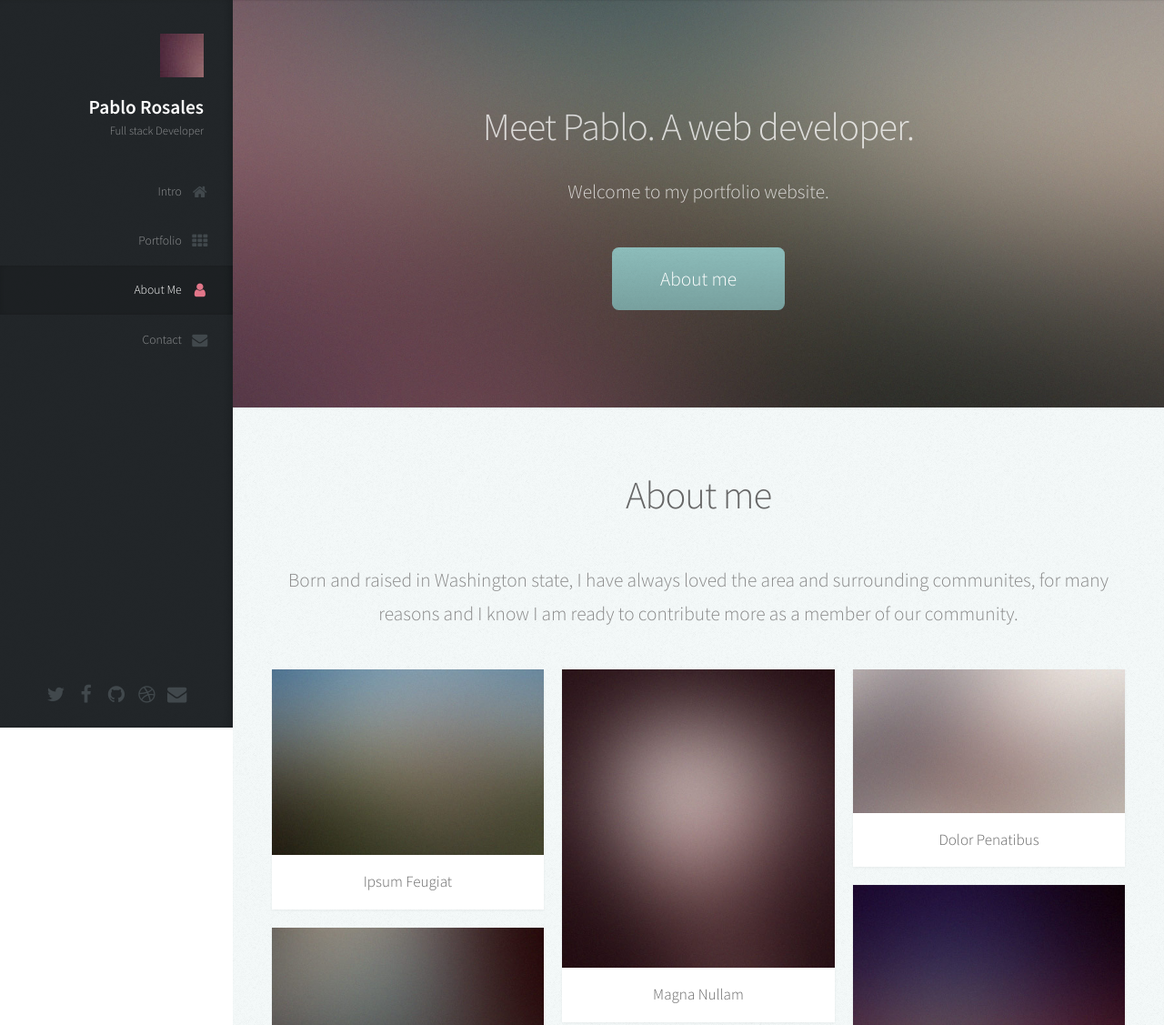
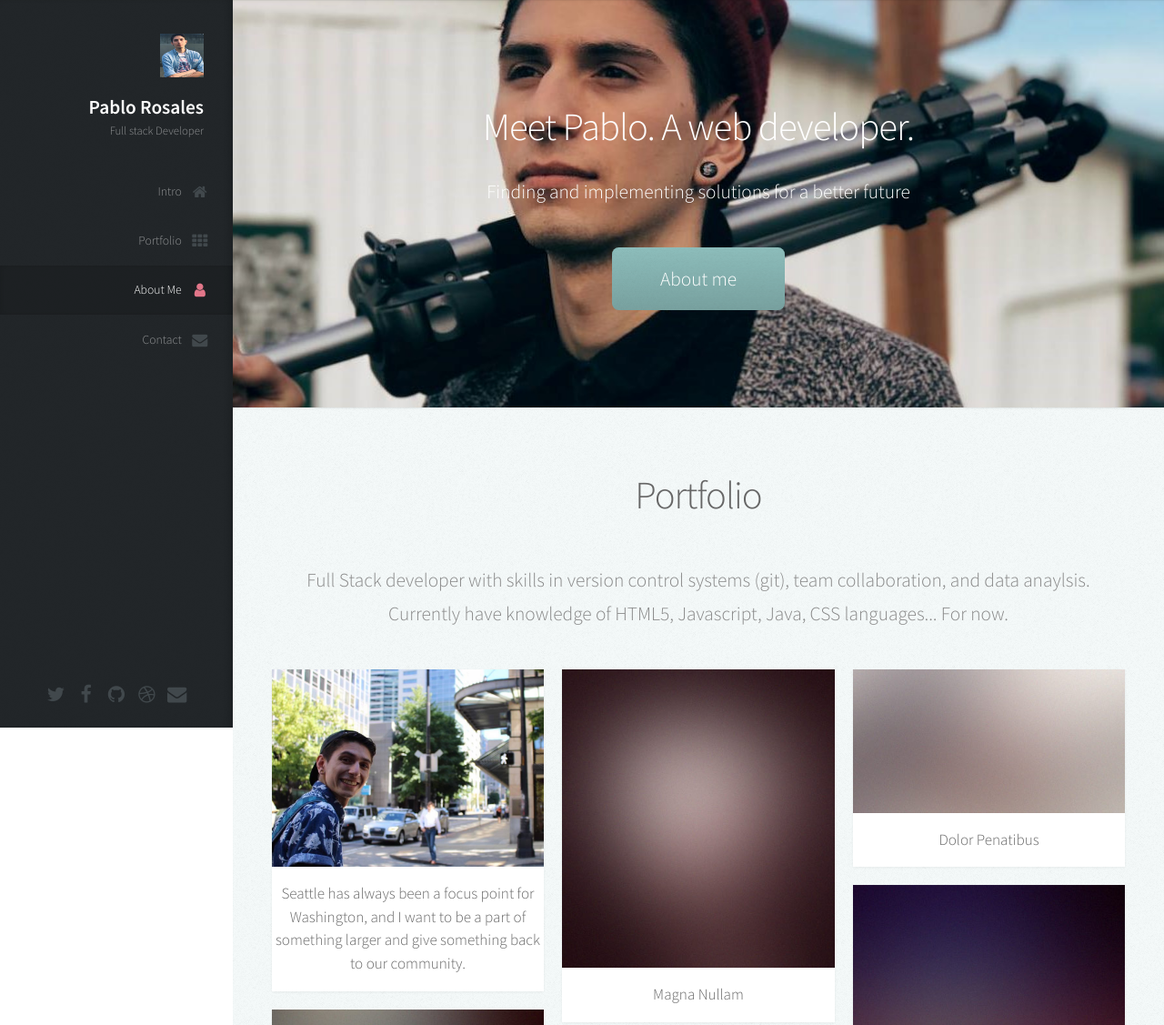
Before and after one commit to Pablito14/portfolio, a website: page public/index.html in a window 1280 px wide. Shown: the top 1127 px of the page at 91% size. Drawn offline with Linux system fonts and the light colour scheme.

Commit message:
incrementally building!

```diff
--- a/public/assets/css/last-snap-points.css
+++ b/public/assets/css/last-snap-points.css
@@ -193,7 +193,7 @@
 
 			#main > section.dark {
 				color: #ddd;
-				color: rgba(255, 255, 255, 0.75);
+				color: rgba(255, 255, 255);
 			}
 
 				#main > section.dark h2, #main > section.dark h3, #main > section.dark h4, #main > section.dark h5, #main > section.dark h6 {
@@ -222,7 +222,8 @@
 
 			#main > section.one {
 				background-color: #81918E;
-				background-image: url("../../images/banner.jpg");
+				background-image: url("../../images/mev3.jpg");
+
 			}
 
 			#main > section.two {
--- a/public/index.html
+++ b/public/index.html
@@ -9,6 +9,7 @@
 		<title>Pablo's Portfolio</title>
 		<meta charset="utf-8" />
 		<meta name="viewport" content="width=device-width, initial-scale=1, user-scalable=no" />
+
 		<link rel="stylesheet" href="assets/css/reset.css" />
 		<link rel="stylesheet" href="assets/css/one-base.css" />
 		<link rel="stylesheet" href="assets/css/two-container-row.css" />
@@ -24,7 +25,7 @@
 
 					<!-- Logo -->
 						<div id="logo">
-							<span class="image avatar48"><img src="images/avatar.jpg" alt="" /></span>
+							<span class="image avatar48"><img src="images/me4.jpg" alt="" /></span>
 							<h1 id="title">Pablo Rosales</h1>
 							<p>Full stack Developer</p>
 						</div>
@@ -65,7 +66,7 @@
 
 							<header>
 								<h2 class="alt">Meet Pablo. A web developer.</h2>
-								<p>Welcome to my portfolio website.</p>
+								<p>Finding and implementing solutions for a better future</p>
 							</header>
 
 							<footer>
@@ -80,17 +81,17 @@
 						<div class="container">
 
 							<header>
-								<h2>About me</h2>
+								<h2>Portfolio</h2>
 							</header>
 
-							<p>Born and raised in Washington state, I have always loved the area and surrounding communites, for many reasons and I know I am ready to contribute more as a member of our community.</p>
+							<p>Full Stack developer with skills in version control systems (git), team collaboration, and data anaylsis. Currently have knowledge of HTML5, Javascript, Java, CSS languages... For now.</p>
 
 							<div class="row">
 								<div class="col-4 col-12-mobile">
 									<article class="item">
-										<a href="#" class="image fit"><img src="images/pic02.jpg" alt="" /></a>
+										<a href="#" class="image fit"><img src="images/me5.jpg" alt="" /></a>
 										<header>
-											<h3>Ipsum Feugiat</h3>
+											<h3>Seattle has always been a focus point for Washington, and I want to be a part of something larger and give something back to our community.</h3>
 										</header>
 									</article>
 									<article class="item">
@@ -143,7 +144,7 @@
 
 							<a href="#" class="image featured"><img src="images/pic08.jpg" alt="" /></a>
 
-							<p>I am 23 years old, I love art in every form, and I want to go and explore. I want to see the world and all of it's wonderful cutlures and experience it, as well as explore the possiblities that technology brings us. I would like to take lessons in being able to skillfully compose any creative thought and make it a reality. To elaborate, if I have an idea, I want to be able to make it come true because I have the skills to make it come true.</p>
+							<p>Born and raised in Washington state, I have always loved the area and surrounding communites, for many reasons and I know I am ready to contribute more as a member of our community. I have always had a fascination with technology and always been creative, but I want to use my creativity and skills as a programmer to getsomething out into the world that will be impactful.</p>
 
 						</div>
 					</section>
```
Also changed, not shown: public/images/me.jpg (added), public/images/me2.jpg (added), public/images/me3.jpg (added), public/images/me4.jpg (added), public/images/me5.jpg (added), public/images/me6.jpg (added), public/images/me7.jpg (added), public/images/me8.jpg (added), public/images/mev2.jpg (added), public/images/mev3.jpg (added).
